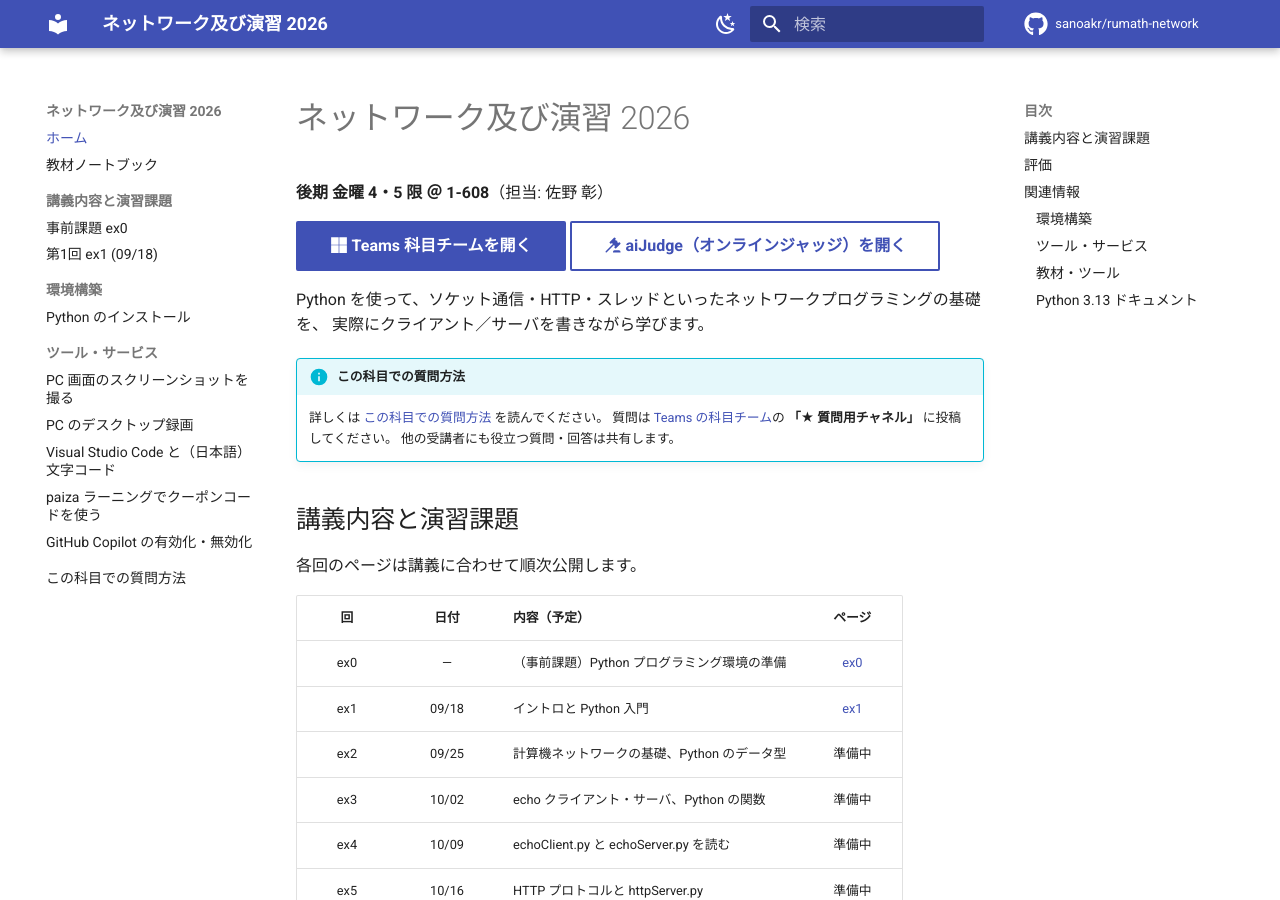
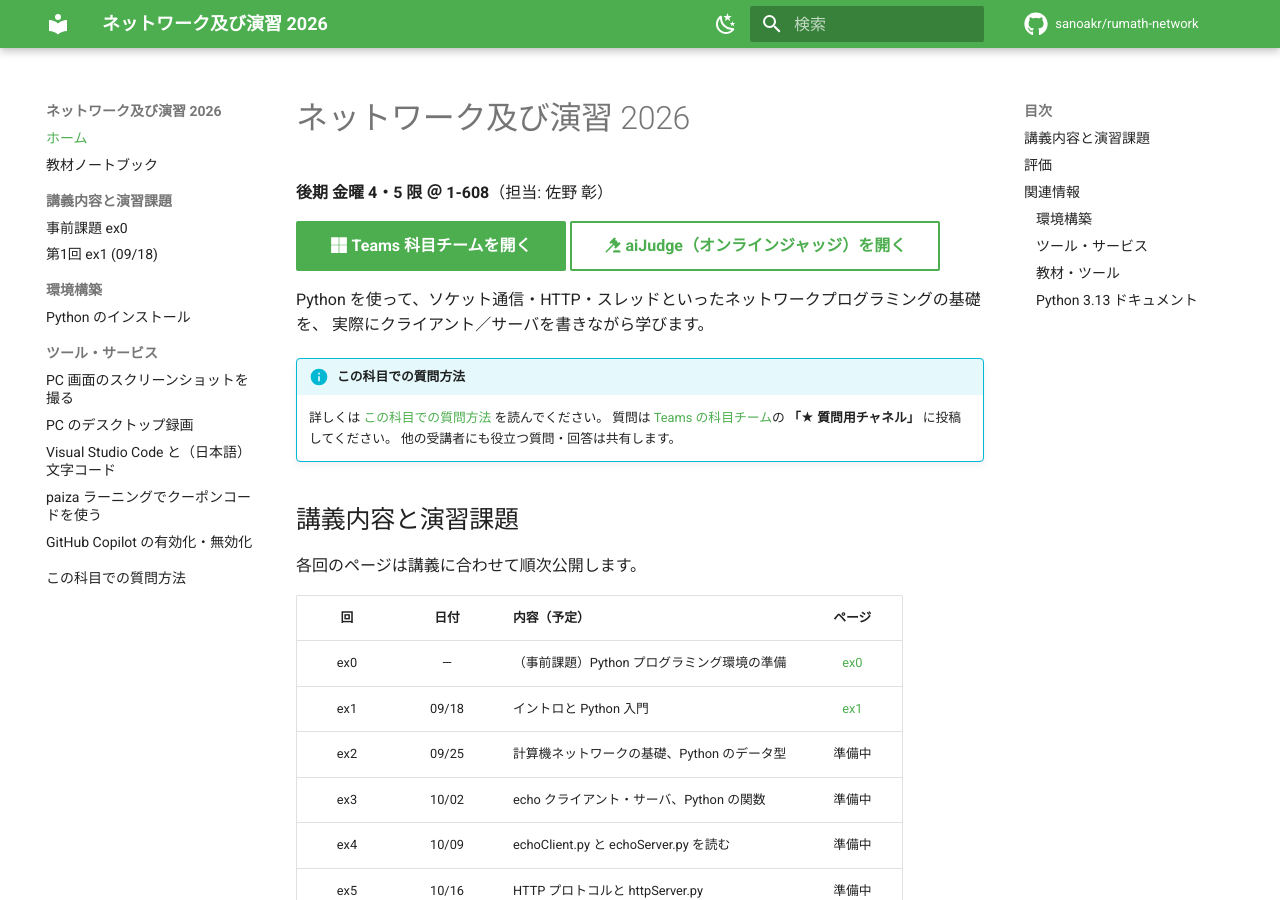
Before and after one commit to sanoakr/rumath-network, an MkDocs documentation site: the page built from docs/index.md, in a window 1280 px wide and 900 px high. Built offline with MkDocs 1.6.1 and Material for MkDocs 9.7.7, drawn with Linux system fonts in a browser that asks for light colours; comment, search, counter and statistics services are not loaded.

Commit message:
style: switch site palette to green

```diff
--- a/mkdocs.yml
+++ b/mkdocs.yml
@@ -24,15 +24,15 @@ theme:
   palette:
     - media: "(prefers-color-scheme: light)"
       scheme: default
-      primary: indigo
-      accent: indigo
+      primary: green
+      accent: green
       toggle:
         icon: material/weather-night
         name: ダークモードに切替
     - media: "(prefers-color-scheme: dark)"
       scheme: slate
-      primary: indigo
-      accent: indigo
+      primary: green
+      accent: green
       toggle:
         icon: material/weather-sunny
         name: ライトモードに切替
```
Also changed, not shown: 1 other file.
